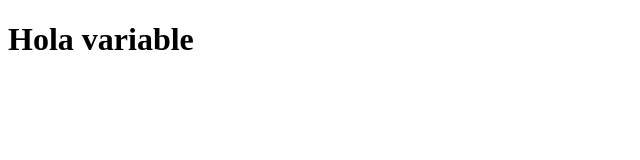
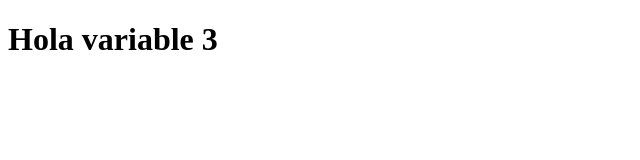
Before and after one commit to RobAnsVal/frontendreact, a plain HTML site: page index.html in a window 1280 px wide. Shown: the full height of the page, 0-640 px from the left. Drawn offline with Linux system fonts and the light colour scheme.

Commit message:
Tercer Commit

```diff
--- a/index.html
+++ b/index.html
@@ -7,6 +7,6 @@
     <title>Document</title>
 </head>
 <body>
-    <H1> Hola variable </H1>
+    <H1> Hola variable 3 </H1>
 </body>
 </html>
```
